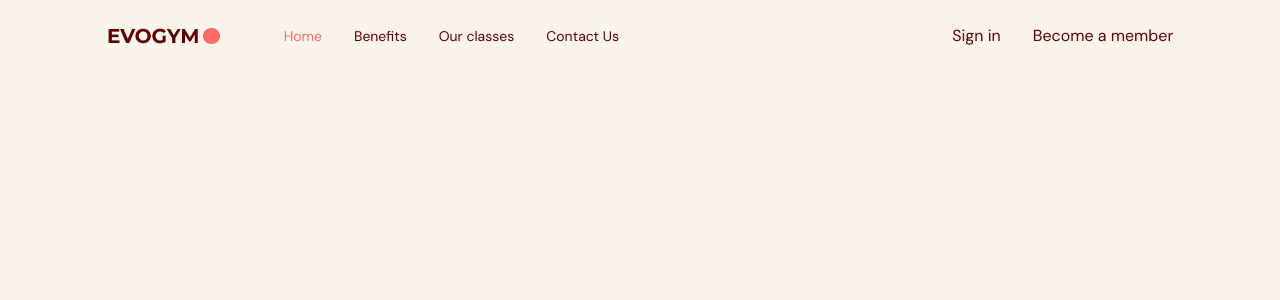
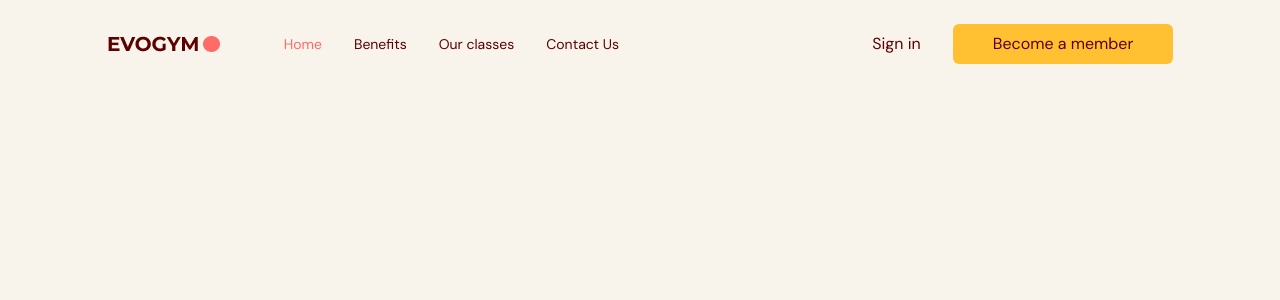
Before and after one commit to Voyar1/Gym-Website-with-TypeScript, a React (Vite) app: page / in a window 1280 px wide. Shown: the top 300 px of the page. Built offline with nearby package versions, Linux system fonts and the light colour scheme.

Commit message:
add ActionButton shared component

```diff
--- a/src/scenes/navbar/index.tsx
+++ b/src/scenes/navbar/index.tsx
@@ -4,6 +4,7 @@
 import { SelectedPage } from "@/shared/types";
 import useMediaQuery from "@/hooks/useMediaQuery";
 import { useState } from "react";
+import ActionButton from "@/shared/ActionButton";
 
 type Props = {
   selectedPage: SelectedPage;
@@ -49,7 +50,9 @@
                 </div>
                 <div className={`${flexBetween} gap-8`}>
                   <p>Sign in</p>
-                  <button>Become a member</button>
+                  <ActionButton setSelectedPage={setSelectedPage}>
+                    Become a member
+                  </ActionButton>
                 </div>
               </div>
             ) : (
--- /dev/null
+++ b/src/shared/ActionButton.tsx
@@ -0,0 +1,21 @@
+import AnchorLink from "react-anchor-link-smooth-scroll";
+import { SelectedPage } from "./types";
+
+type Props = {
+  children: React.ReactNode;
+  setSelectedPage: (value: SelectedPage) => void;
+};
+
+const ActionButton = ({ children, setSelectedPage }: Props) => {
+  return (
+    <AnchorLink
+      className="cursor-pointer rounded-md bg-secondary-500 px-10 py-2 hover:bg-primary-500 hover:text-white"
+      onClick={() => setSelectedPage(SelectedPage.ContactUs)}
+      href={`#${SelectedPage.ContactUs}`}
+    >
+      {children}
+    </AnchorLink>
+  );
+};
+
+export default ActionButton;
```
